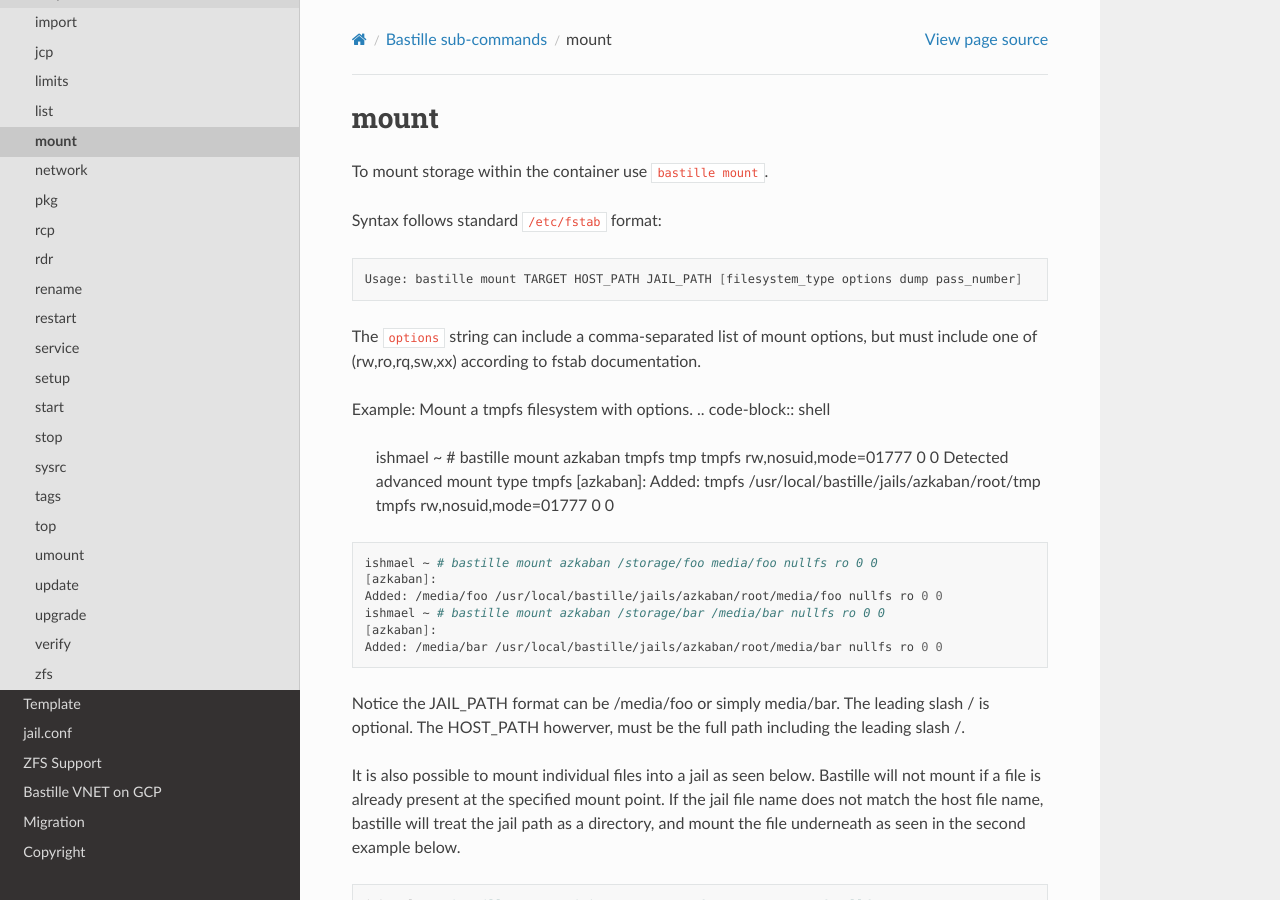
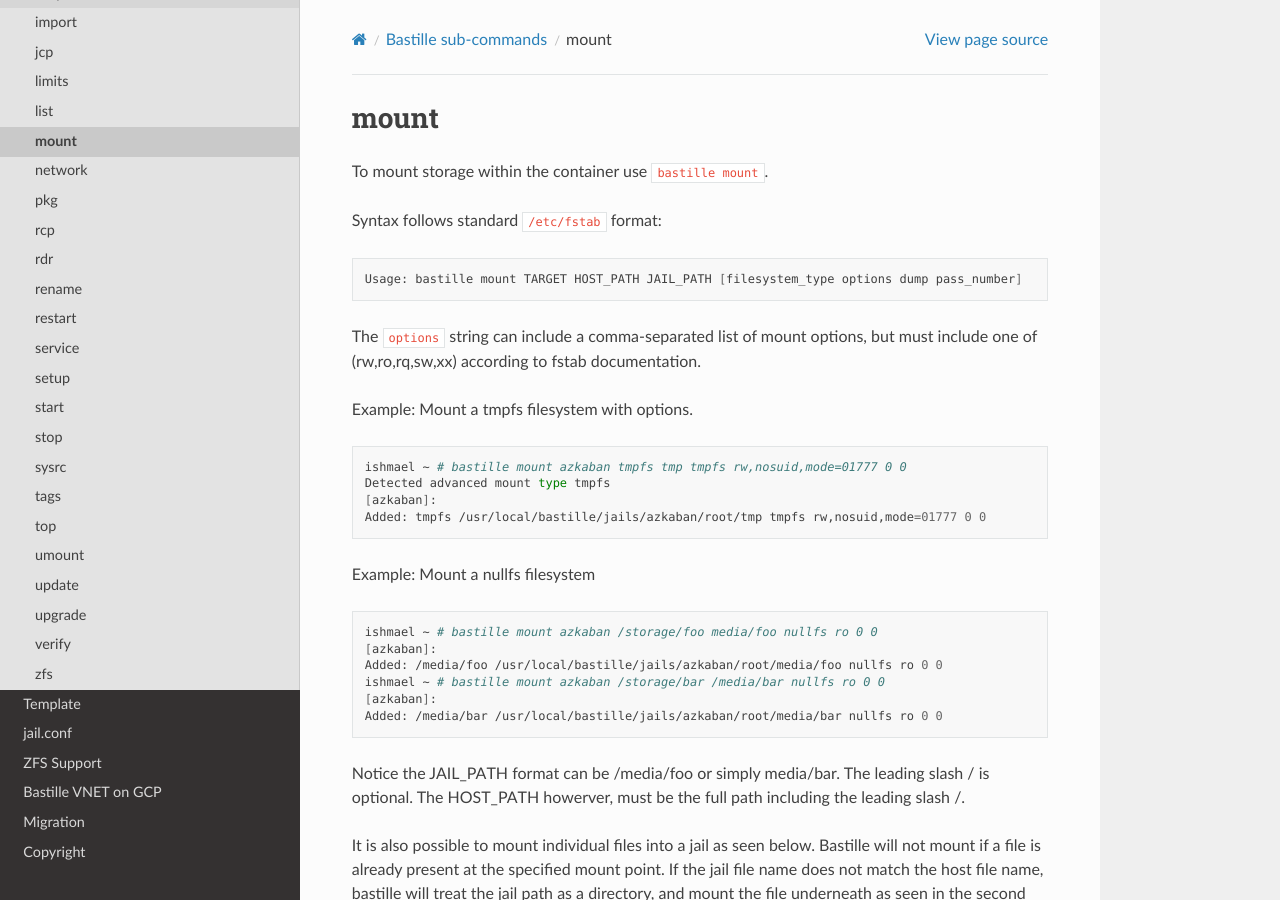
Before and after one commit to BastilleBSD/bastille, a Sphinx documentation site: the page built from docs/chapters/subcommands/mount.rst, in a window 1280 px wide and 900 px high. Built offline with Sphinx 7.4.7 and the Read the Docs theme 3.1.0, drawn with Linux system fonts in a browser that asks for light colours.

Commit message:
docs: Fix mount shell block

```diff
--- a/docs/chapters/subcommands/mount.rst
+++ b/docs/chapters/subcommands/mount.rst
@@ -12,11 +12,15 @@ Syntax follows standard ``/etc/fstab`` format:
 The ``options`` string can include a comma-separated list of mount options, but must include one of (rw,ro,rq,sw,xx) according to fstab documentation.
 
 Example: Mount a tmpfs filesystem with options.
+
 .. code-block:: shell
+
   ishmael ~ # bastille mount azkaban tmpfs tmp tmpfs rw,nosuid,mode=01777 0 0
   Detected advanced mount type tmpfs
   [azkaban]:
   Added: tmpfs /usr/local/bastille/jails/azkaban/root/tmp tmpfs rw,nosuid,mode=01777 0 0
+
+Example: Mount a nullfs filesystem
 
 .. code-block:: shell
 
```
